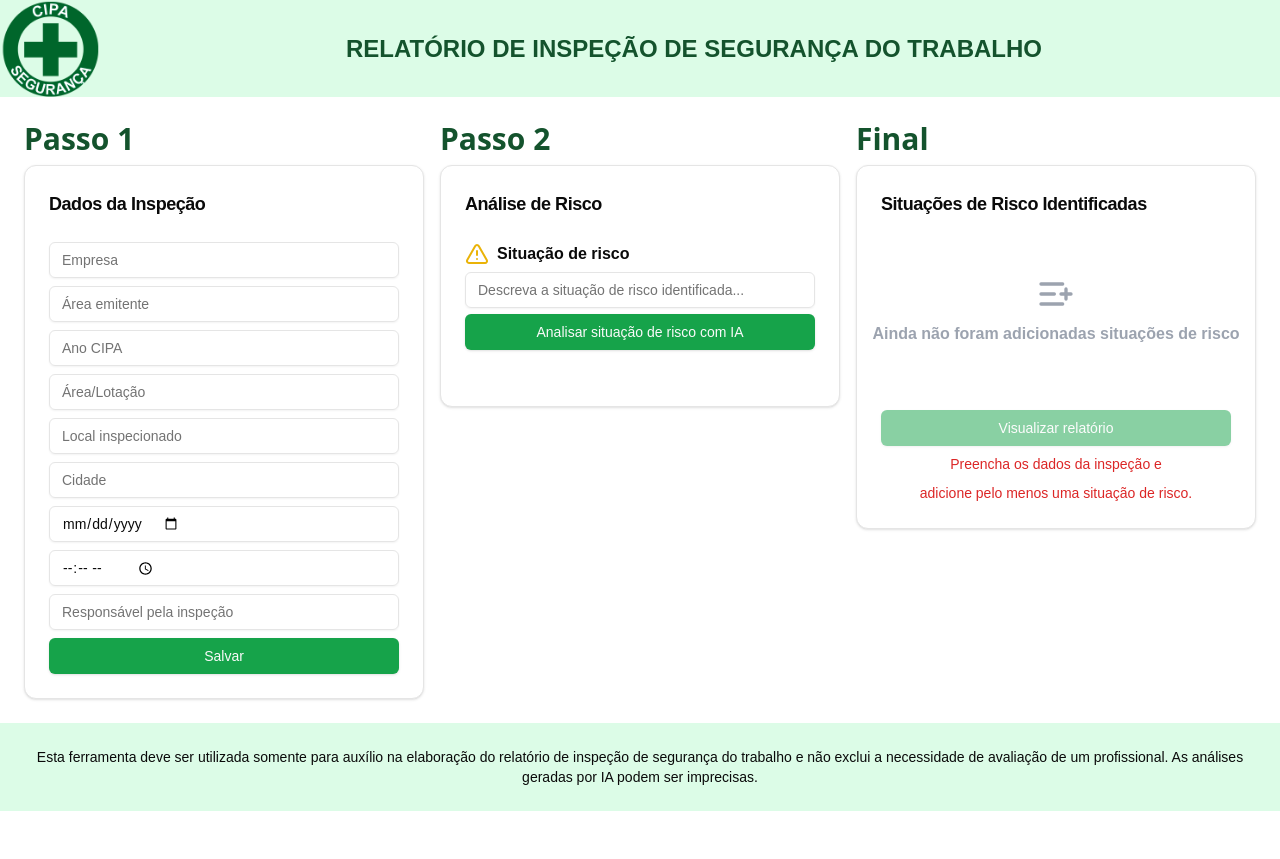
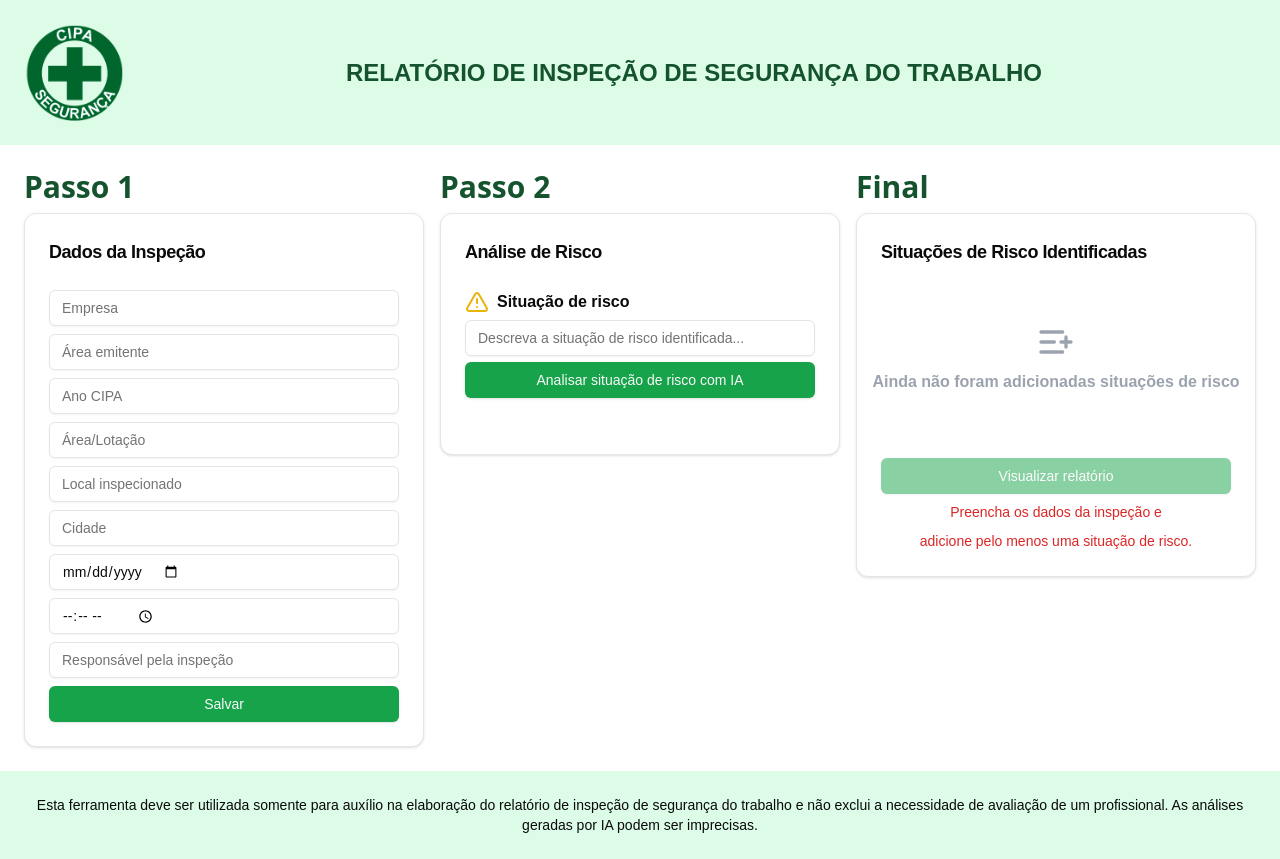
Before and after one commit to ricardoabicalhob/segurancanotrabalho, a Next.js app: page / in a window 1280 px wide. Before the commit the page ends 811 px from the top, so only its background shows below. Built offline with nearby package versions, Linux system fonts and the light colour scheme.

Commit message:
corrigido padding do cabecalho

```diff
--- a/src/app/page.tsx
+++ b/src/app/page.tsx
@@ -52,9 +52,9 @@ export default function Home() {
 
 
     return(
-        <body className="flex flex-col w-full h-full justify-center">
+        <body className="flex flex-col w-full h-full justify-center content-between">
 
-            <nav className={`bg-green-100 text-green-900 font-bold text-2xl grid grid-flow-col gap-2 ${readyReport ? '' : 'max-w-[960px] w-full self-center p-6'}`}>
+            <nav className={`bg-green-100 text-green-900 font-bold text-2xl grid grid-flow-col p-6 gap-2 ${readyReport ? '' : 'max-w-[960px] w-full self-center p-6'}`}>
                 <Image className="self-center" alt="" src={require('../lib/imagens/logo-cipa-2.png')} width={100} height={100}/>
                 <p className="self-center justify-self-start w-full">RELATÓRIO DE INSPEÇÃO DE SEGURANÇA DO TRABALHO</p>
             </nav>
```
